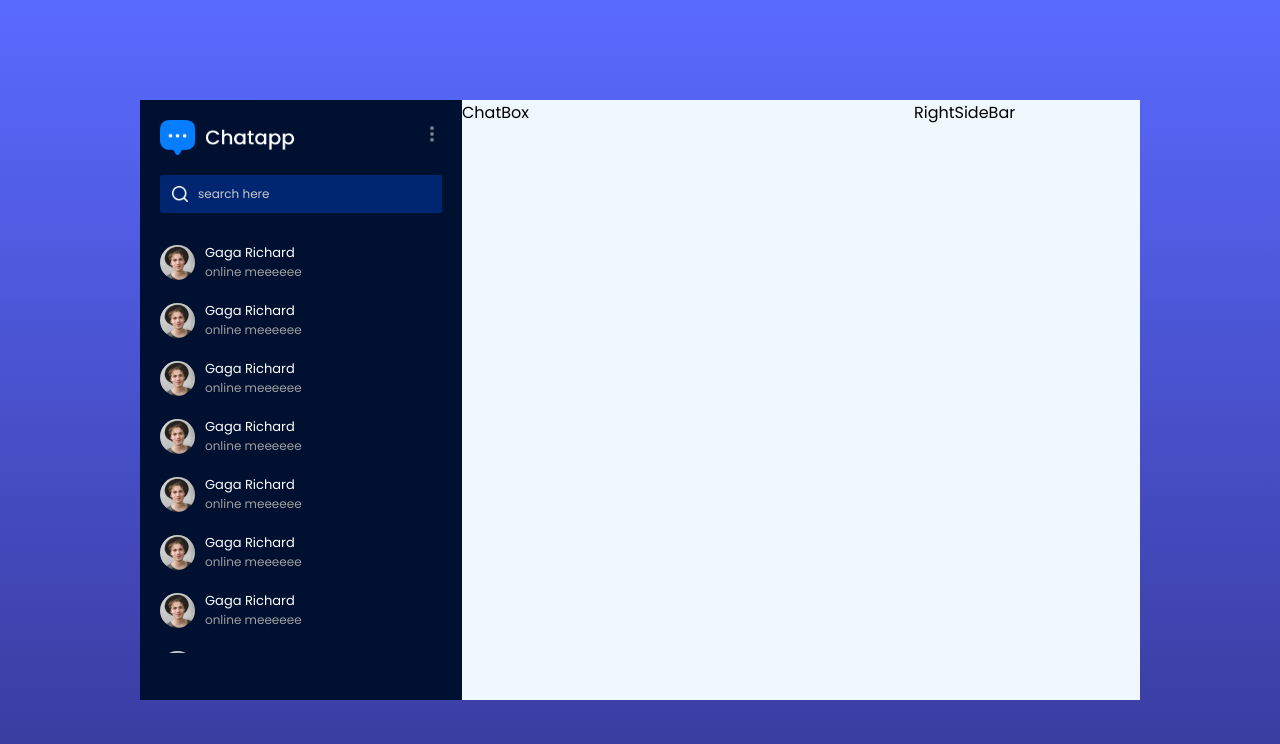
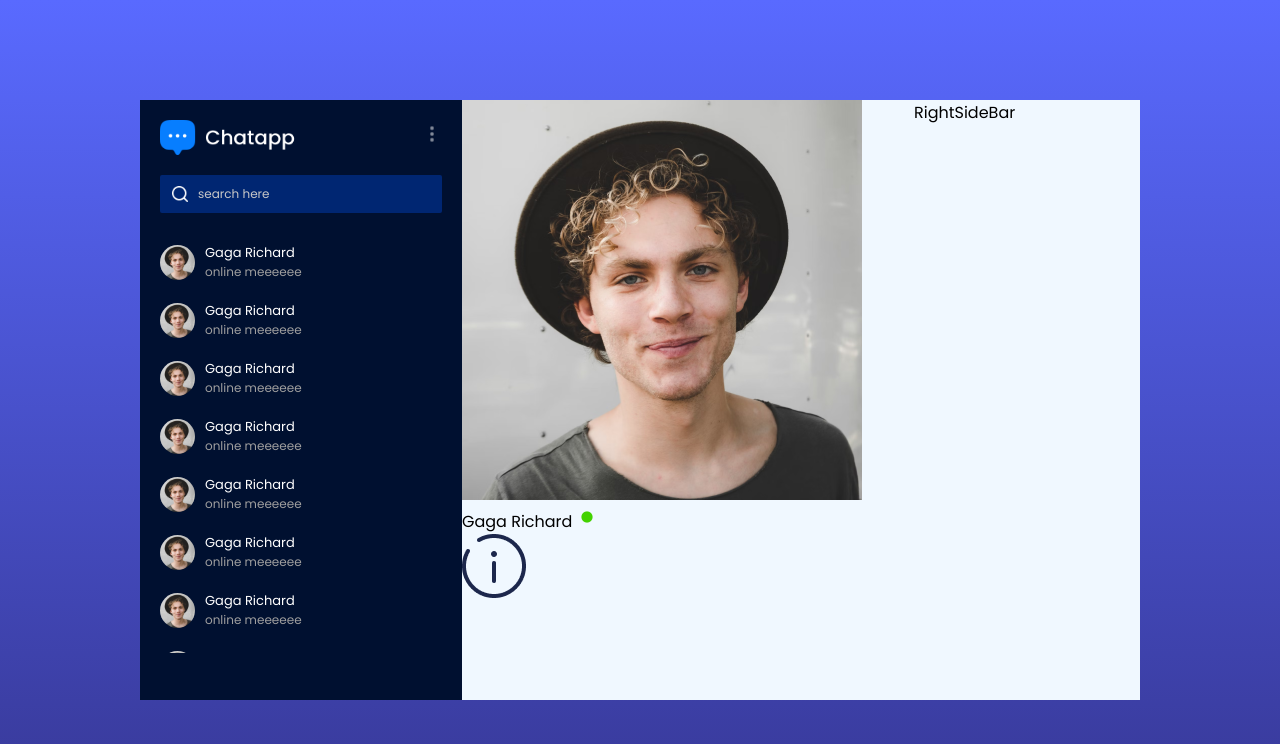
Before and after one commit to hari-maulana/bubble-buzz-chat-app, a React (Vite) app: page /chat in a window 1280 px wide. Shown: the top 744 px of the page. Built offline with nearby package versions, Linux system fonts and the light colour scheme.

Commit message:
(chat-box): initial ui for chat-box

```diff
--- a/src/component/Chatbox/ChatBox.tsx
+++ b/src/component/Chatbox/ChatBox.tsx
@@ -1,7 +1,19 @@
 import "./ChatBox.css";
+// @ts-ignore
+import assets from "../../assets/assets";
 
 const ChatBox = () => {
-  return <div>ChatBox</div>;
+  return (
+    <div className="chat-box">
+      <div className="chat-user">
+        <img src={assets.profile_img} alt="" />
+        <p>
+          Gaga Richard <img src={assets.green_dot} alt="" />
+        </p>
+        <img src={assets.help_icon} alt="" />
+      </div>
+    </div>
+  );
 };
 
 export default ChatBox;
```
